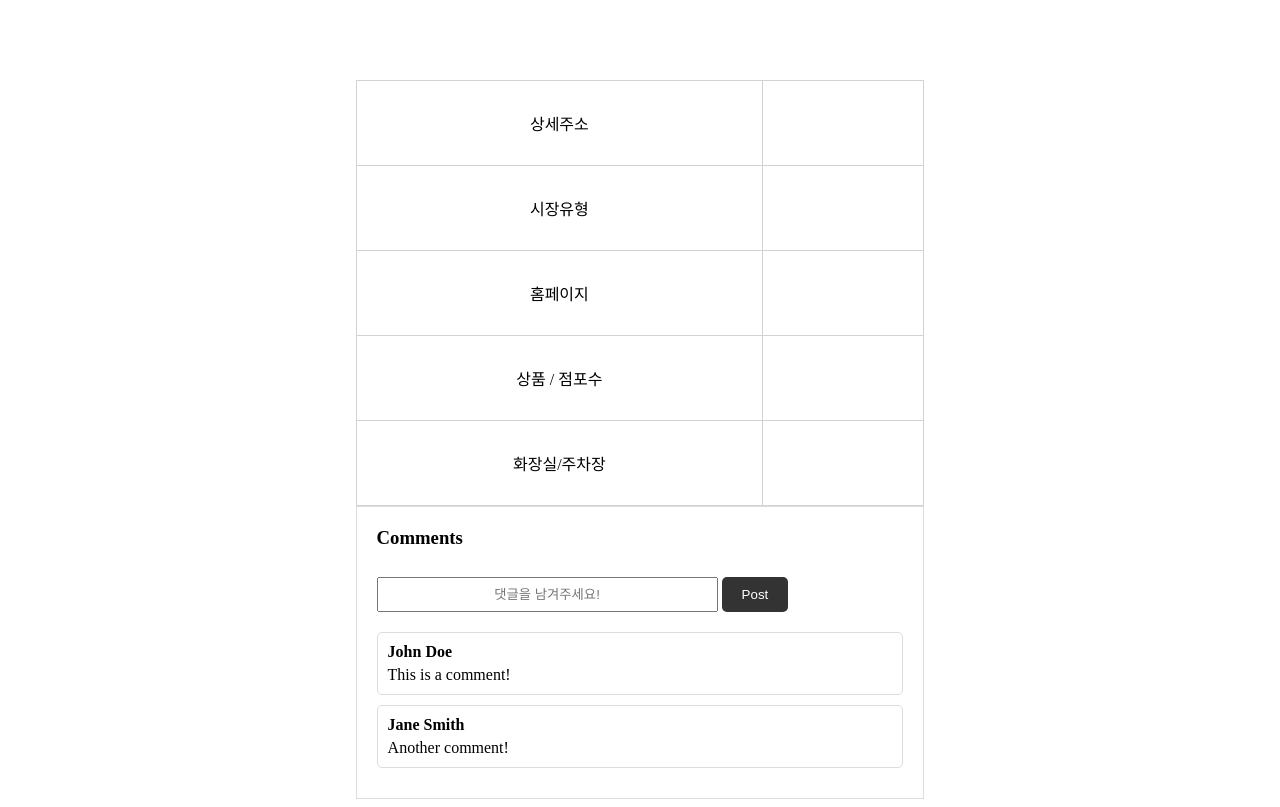
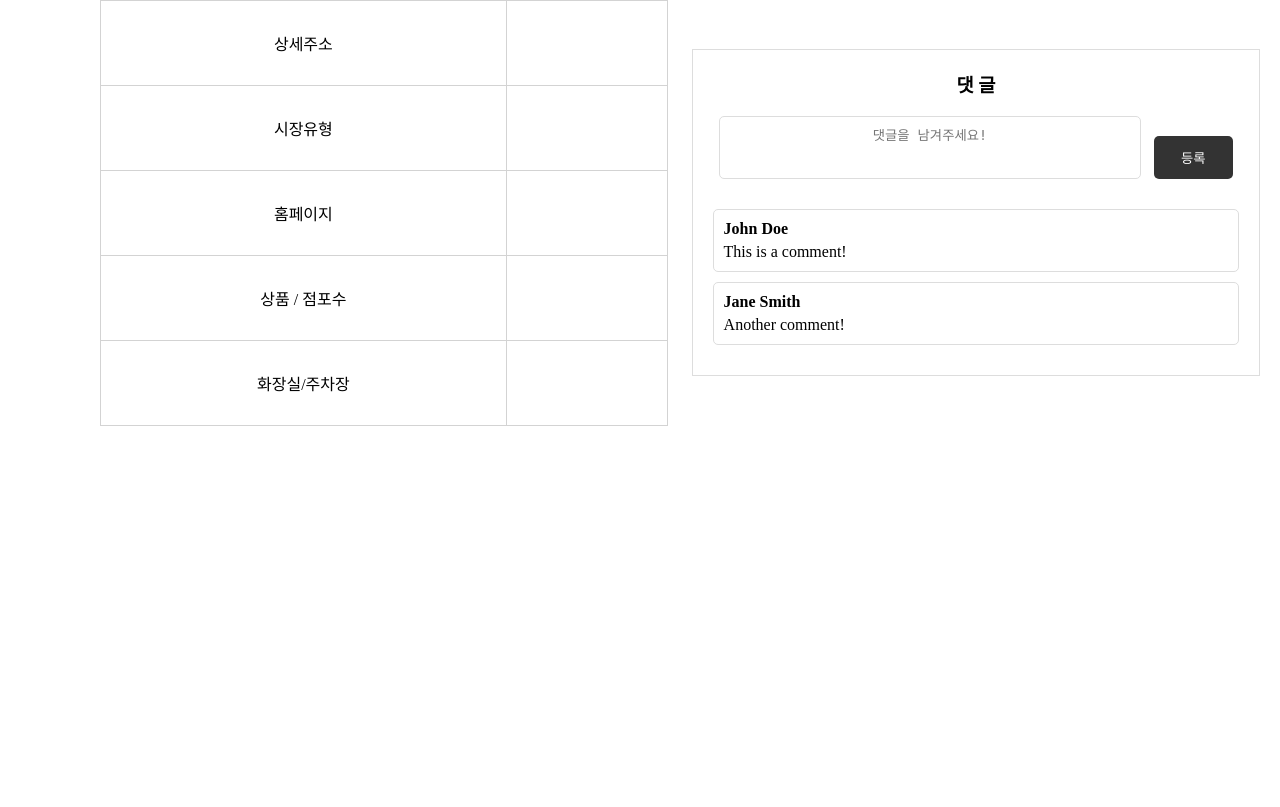
Before and after one commit to SongHyeonJin/MoveMarket, a Flask app: page /details/1 in a window 1280 px wide. Shown: the part 478-1285 px from the top of the page. After the commit the page ends 904 px from the top, so only its background shows below. Run offline with Flask 3, Linux system fonts and the light colour scheme; some libraries are stand-ins or nearby versions.

Commit message:
리스트 출력
라디오 버튼 유형별 바로 검색되게 했고, 검색 엔터키를 이용해 검색 후 input에 작성한 값 지워주기하고, home.html은 2개의 테이블이 1개의 열로 되어있던 걸 2열로 만들어 한페이지에 들어오게 만들어줌.

```diff
--- a/app.py
+++ b/app.py
@@ -62,25 +62,26 @@
 
     return render_template('home.html', idResult=idResult)
 
-@app.route("/api/details/<idResult>", methods=["GET"])
-def details_get(idResult):
-    obj_id = ObjectId(idResult)
-    detail_list = list(collection.find({'_id': obj_id}))
-    commentResponse = []
-    for comment_id in detail_list['commentId']:
-        comment = comments_collection.find_one({"_id", ObjectId(comment_id)})
-        commentResponse.append(comment)
-    dataRespone = []
-    for doc in detail_list:
-        doc['_id'] = str(doc['_id'])
+# @app.route("/api/details/<idResult>", methods=["GET"])
+# def details_get(idResult):
+#     obj_id = ObjectId(idResult)
+#     detail_list = list(collection.find({'_id': obj_id}))
+#     commentResponse = []
+#     for comment_id in detail_list['commentId']:
+#         comment = comments_collection.find_one({"_id", ObjectId(comment_id)})
+#         commentResponse.append(comment)
+#     dataRespone = []
+#     for doc in detail_list:
+#         doc['_id'] = str(doc['_id'])
 
-        dataRespone.append(doc)
-    return jsonify(dataRespone=dataRespone, commentResponse=commentResponse)
+#         dataRespone.append(doc)
+#     return jsonify(dataRespone=dataRespone, commentResponse=commentResponse)
 
 
 @app.route("/register", methods=["POST"])
 def register():
     userEmail = request.form.get('userEmail')
+    userId = request.form.get('userId')
     userPwd = request.form.get('userPwd')
     userAddr = request.form.get('userAddr')
     userLevel = request.form.get('userLevel')
@@ -94,6 +95,7 @@
     doc2 = {
 
        'userEmail':userEmail,
+       'userId':userId,
        'userPwd' : userPwd_hash,
        'userAddr' : userAddr,
        'userProfile' : file.filename,
@@ -156,6 +158,18 @@
 
 ############################################################################################################################
 
+@app.route("/market", methods=['POST'])
+def all_market():
+    rptVal = request.form['rbt_give']
+    data = collection.find({"MRKTTYPE": rptVal},
+                           {"_id": 1, "MRKTNAME": 1, "MRKTTYPE": 1, "MRKTADDR1": 1})
+    data_Array = []
+    for doc in data:
+        doc['_id'] = str(doc['_id'])
+        data_Array.append(doc)
+
+    return jsonify({'result': data_Array})
+
 @app.route("/market/mapClick", methods=["POST"])
 def market_mapClick():
     cityNm = request.form['cityNm_give']
@@ -216,7 +230,7 @@
         #     {"_id": 0, "MRKTNAME": 1, "MRKTTYPE": 1, "MRKTADDR1": 1}))
         data = collection.find(
             {"MRKTADDR2": {"$regex": searchTxt, "$options": "i"}, "MRKTTYPE": searchRbt},
-            {"_id": 1, "MRKTNAME": 1, "MRKTTYPE": 1, "MRKTADDR1": 1})
+            {"_id": 1, "MRKTNAME": 1, "MRKTTYPE": 1, "MRKTADDR2": 1})
         for doc in data:
             doc['_id'] = str(doc['_id'])
             data_Array.append(doc)
--- a/static/css/home.css
+++ b/static/css/home.css
@@ -34,6 +34,12 @@
 #parkResult {
 }
 
+#mapList{
+  display: flex;
+  justify-content: center;
+  flex-direction: row;
+}
+
 table {
   border-collapse: collapse;
   margin: auto;
@@ -57,15 +63,29 @@
     padding: 20px;
     width: 45%;
     margin: auto;
+    margin-bottom: 30pxs;
     box-sizing: border-box;
   }
 
   .comment-section h3 {
     margin-top: 0;
+    width: 100%;
+
+    display: flex;
+    flex-direction: column;
+    align-items: center;
+    justify-content: center;
+  }
+
+  .comment-form {
+    display: flex;
+    justify-content: space-around;
+    flex-direction: row;
+    margin-bottom: 30px;
   }
 
   .comment-form textarea {
-    width: 100%;
+    width: 80%;
     border: 1px solid #ddd;
     border-radius: 5px;
     resize: none;
@@ -73,14 +93,14 @@
   }
 
   button {
-    margin-top: 10px;
+    width: 15%;
     padding: 10px 20px;
     background-color: #333;
     color: #fff;
     border: none;
     border-radius: 5px;
     cursor: pointer;
-    margin-bottom: 20px;
+    margin-top: 20px;
   }
 
   .comment-form button:hover {
--- a/static/js/index.js
+++ b/static/js/index.js
@@ -52,6 +52,8 @@
       const cookieString = `access_token=${accessToken}; expires=${expireDate.toUTCString()}; path=/`;
       document.cookie = cookieString;
 
+      alert('로그인 성공')
+      window.location.reload();
     }).fail(function (jqXHR) {
       console.log(jqXHR);
       $("#errorMsg").show();
@@ -115,6 +117,8 @@
 
     }).done(function (result) {
         console.log(result);
+        alert('회원가입 성공')
+        window.location.reload();
     }).fail(function (jqXHR) {
         console.log(jqXHR);
         $("#errorMsg").show();
--- a/templates/home.html
+++ b/templates/home.html
@@ -9,6 +9,7 @@
 <div class="space"></div>
 <div id="map" style="width:45%;height:350px;"></div>
 
+<div id="mapList">
 <table>
     <tr>
       <div id="nameResult"></div>
@@ -38,10 +39,10 @@
 
 
   <div class="comment-section">
-    <h3>Comments</h3>
+    <h3 id="ctitle">댓 글</h3>
     <div class="comment-form">
-    <input id="comment" placeholder="댓글을 남겨주세요!"/>
-    <button>Post</button>
+    <textarea id="comment" placeholder="댓글을 남겨주세요!" rows="3"></textarea>
+    <button>등록</button>
 </div>
 
     <ul class="comment-list">
@@ -55,6 +56,7 @@
       </li>
     </ul>
   </div>
+</div>
 
 
 
```
Also changed, not shown: templates/index.html (+70 -17 lines), static/imgs/cat.png (added), static/imgs/favicon.png (added), static/imgs/mac.jpeg (added).
